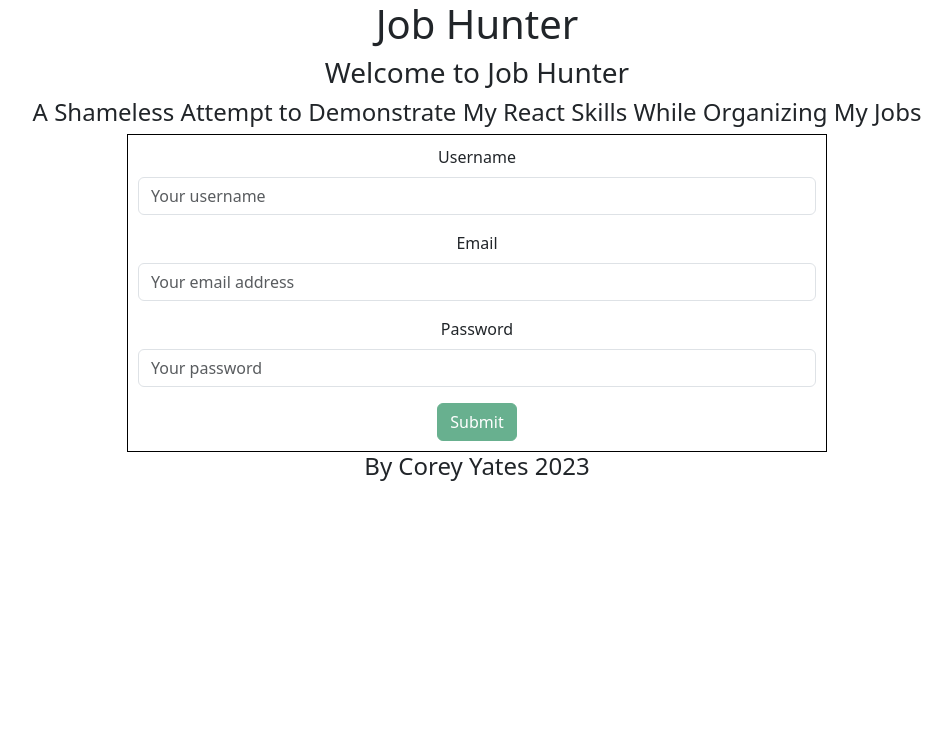
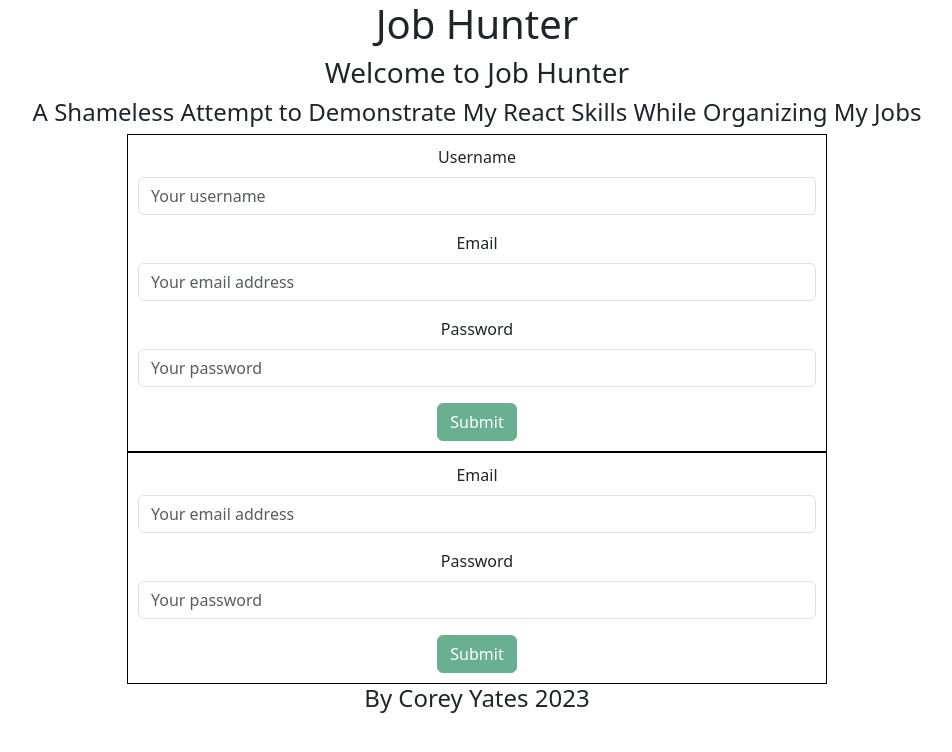
Before and after one commit to cqyates/Job-Hunter, a React (Create React App) app in the folder client/: page / in a window 1280 px wide. Shown: the top 752 px of the page, without its empty margins (163-1115 px from the left). Built offline with nearby package versions, Linux system fonts and the light colour scheme.

Commit message:
created login form

```diff
--- a/client/src/components/LoginForm/index.js
+++ b/client/src/components/LoginForm/index.js
@@ -1,10 +1,97 @@
-import React from "react";
+import { useState } from 'react';
+import { Form, Button, Alert } from 'react-bootstrap';
+
+import { login } from "../../utils/API";
+import Auth from '../../utils/auth';
+import "./style.css"
 const LoginForm = () => {
-    return (
-        <form>
-            <h2>Signup Form Goes Here</h2>
-        </form>
-    )
-}
+  // set initial form state
+  const [userFormData, setUserFormData] = useState({ username: '', email: '', password: '' });
+  // set state for form validation
+  const [validated] = useState(false);
+  // set state for alert
+  const [showAlert, setShowAlert] = useState(false);
 
-export default LoginForm
+  const handleInputChange = (event) => {
+    const { name, value } = event.target;
+    setUserFormData({ ...userFormData, [name]: value });
+    console.log(userFormData);
+  };
+
+  const handleFormSubmit = async (event) => {
+    event.preventDefault();
+
+    // check if form has everything (as per react-bootstrap docs)
+    const form = event.currentTarget;
+    if (form.checkValidity() === false) {
+      event.preventDefault();
+      event.stopPropagation();
+    }
+
+    try {
+      const response = await login(userFormData);
+        console.log(response)
+      if (!response.ok) {
+        throw new Error('something went wrong!');
+      }
+
+      const { token, user } = await response.json();
+      console.log(user);
+      Auth.login(token);
+    } catch (err) {
+      console.error(err);
+      setShowAlert(true);
+    }
+
+    setUserFormData({
+      username: '',
+      email: '',
+      password: '',
+    });
+  };
+
+  return (
+    <>
+      {/* This is needed for the validation functionality above */}
+      <Form className="signup-form" noValidate validated={validated} onSubmit={handleFormSubmit}>
+        {/* show alert if server response is bad */}
+        <Alert dismissible onClose={() => setShowAlert(false)} show={showAlert} variant='danger'>
+          Something went wrong with your signup!
+        </Alert>
+         <Form.Group className='mb-3'>
+          <Form.Label htmlFor='email'>Email</Form.Label>
+          <Form.Control
+            type='email'
+            placeholder='Your email address'
+            name='email'
+            onChange={handleInputChange}
+            value={userFormData.email}
+            required
+          />
+          <Form.Control.Feedback type='invalid'>Email is required!</Form.Control.Feedback>
+        </Form.Group>
+
+        <Form.Group className='mb-3'>
+          <Form.Label htmlFor='password'>Password</Form.Label>
+          <Form.Control
+            type='password'
+            placeholder='Your password'
+            name='password'
+            onChange={handleInputChange}
+            value={userFormData.password}
+            required
+          />
+          <Form.Control.Feedback type='invalid'>Password is required!</Form.Control.Feedback>
+        </Form.Group>
+        <Button
+          disabled={!(userFormData.email && userFormData.password)}
+          type='submit'
+          variant='success'>
+          Submit
+        </Button>
+      </Form>
+    </>
+  );
+};
+
+export default LoginForm;
--- /dev/null
+++ b/client/src/components/LoginForm/style.css
@@ -0,0 +1,6 @@
+form {
+    max-width: 700px;
+    border: 1px solid black;
+    margin: 0 auto;
+    padding: 10px
+}
--- a/client/src/pages/Home.js
+++ b/client/src/pages/Home.js
@@ -1,11 +1,13 @@
 import React from "react";
 import SignupForm from "../components/SignupForm";
+import LoginForm from "../components/LoginForm";
 const HomePage = () => {
     return (
         <>
         <h3>Welcome to Job Hunter</h3>
         <h4>A Shameless Attempt to Demonstrate My React Skills While Organizing My Jobs</h4>
         <SignupForm/>
+        <LoginForm/>
         </>
     )
 }
--- a/client/src/utils/API.js
+++ b/client/src/utils/API.js
@@ -7,3 +7,12 @@ export const createUser = (userData) => {
       body: JSON.stringify(userData),
     });
   };
+  export const login = (userData) => {
+    return fetch('/api/users/login', {
+      method: 'POST',
+      headers: {
+        'Content-Type': 'application/json',
+      },
+      body: JSON.stringify(userData),
+    });
+  };
```
